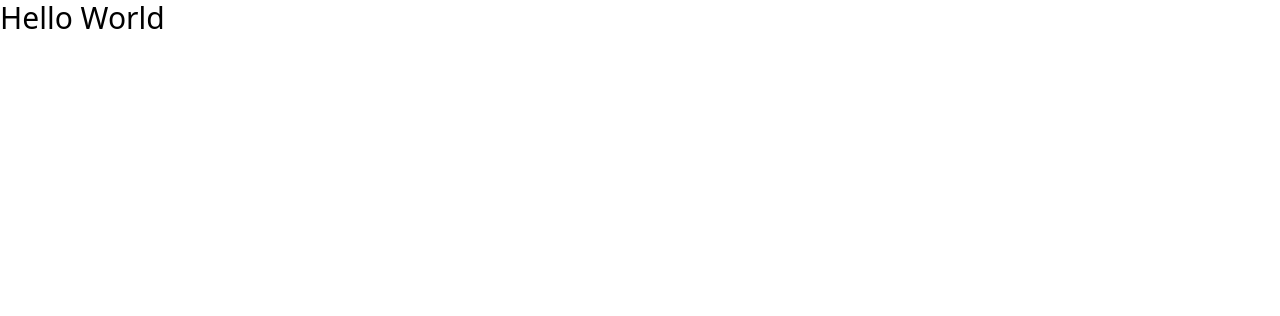
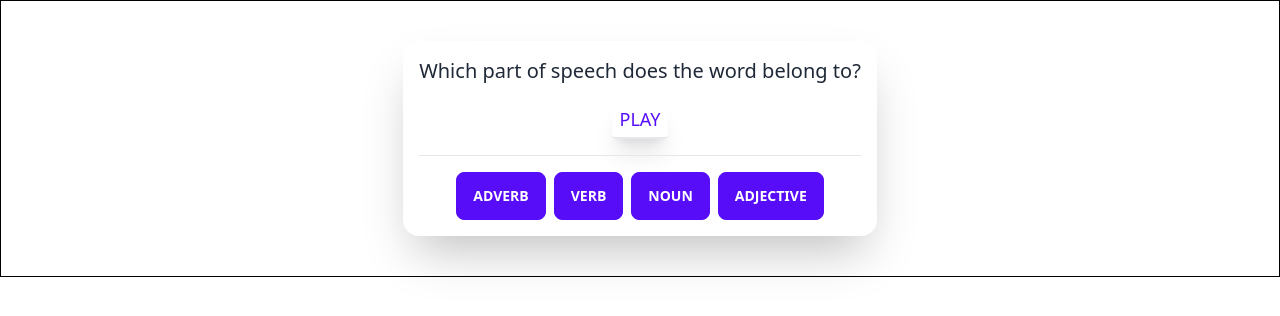
Before and after one commit to KhaledElkhoreby/Nagwa-Project, a React (Create React App) app in the folder client/: page / in a window 1280 px wide. Shown: the top 316 px of the page. Built offline with nearby package versions, Linux system fonts and the light colour scheme.

Commit message:
Add logic for Choices component

```diff
--- a/client/package.json
+++ b/client/package.json
@@ -3,6 +3,7 @@
   "version": "0.1.0",
   "private": true,
   "dependencies": {
+    "@reduxjs/toolkit": "^1.8.3",
     "@testing-library/jest-dom": "^5.14.1",
     "@testing-library/react": "^13.0.0",
     "@testing-library/user-event": "^13.2.1",
@@ -10,8 +11,10 @@
     "@types/node": "^16.7.13",
     "@types/react": "^18.0.0",
     "@types/react-dom": "^18.0.0",
+    "daisyui": "^2.20.0",
     "react": "^18.2.0",
     "react-dom": "^18.2.0",
+    "react-redux": "^8.0.2",
     "react-scripts": "5.0.1",
     "typescript": "^4.4.2",
     "web-vitals": "^2.1.0"
--- a/client/src/App.css
+++ /dev/null
@@ -1,38 +0,0 @@
-.App {
-  text-align: center;
-}
-
-.App-logo {
-  height: 40vmin;
-  pointer-events: none;
-}
-
-@media (prefers-reduced-motion: no-preference) {
-  .App-logo {
-    animation: App-logo-spin infinite 20s linear;
-  }
-}
-
-.App-header {
-  background-color: #282c34;
-  min-height: 100vh;
-  display: flex;
-  flex-direction: column;
-  align-items: center;
-  justify-content: center;
-  font-size: calc(10px + 2vmin);
-  color: white;
-}
-
-.App-link {
-  color: #61dafb;
-}
-
-@keyframes App-logo-spin {
-  from {
-    transform: rotate(0deg);
-  }
-  to {
-    transform: rotate(360deg);
-  }
-}
--- a/client/src/App.tsx
+++ b/client/src/App.tsx
@@ -1,7 +1,10 @@
-import './App.css';
-
+import Practice from './pages/Practice';
 function App() {
-  return <h1 className="text-3xl">Hello World</h1>;
+  return (
+    <div className="container border border-black grid place-content-center py-10 text-center">
+      <Practice />
+    </div>
+  );
 }
 
 export default App;
--- /dev/null
+++ b/client/src/components/Choices.tsx
@@ -0,0 +1,38 @@
+import { MouseEvent, useState } from 'react';
+
+interface IAnswerStatus {
+  status: 'correct' | 'wrong' | 'undetermined';
+}
+
+export default function Choices({ CorrectPos }: { CorrectPos: string }) {
+  const posArray = ['adverb', 'verb', 'noun', 'adjective'];
+  const [answerStatus, setAnswerStatus] = useState<IAnswerStatus>({
+    status: 'undetermined',
+  });
+
+  const onClickHandler = (event: MouseEvent) => {
+    const button = event.target as HTMLButtonElement;
+    button.classList.remove('btn-primary');
+    if (button.textContent === CorrectPos) {
+      setAnswerStatus((prev) => ({ ...prev, status: 'correct' }));
+      button.classList.add('disabled:btn-success');
+    } else {
+      button.classList.add('disabled:btn-error');
+      setAnswerStatus((prev) => ({ ...prev, status: 'wrong' }));
+    }
+  };
+
+  return (
+    <section className=" flex gap-2 justify-center items-center">
+      {posArray.map((pos) => (
+        <button
+          className={`btn btn-primary `}
+          onClick={onClickHandler}
+          disabled={answerStatus.status !== 'undetermined'}
+        >
+          {pos}
+        </button>
+      ))}
+    </section>
+  );
+}
--- /dev/null
+++ b/client/src/components/Question.tsx
@@ -0,0 +1,10 @@
+export default function Question({ word }: { word: string }) {
+  return (
+    <>
+      <h1 className="text-xl">Which part of speech does the word belong to?</h1>
+      <h2 className="text-lg text- shadow-xl border-b-2 max-w-min mx-auto px-2 py-1 rounded uppercase text-primary">
+        {word}
+      </h2>
+    </>
+  );
+}
--- /dev/null
+++ b/client/src/pages/Practice.tsx
@@ -0,0 +1,12 @@
+import Choices from '../components/Choices';
+import Question from '../components/Question';
+
+export default function practice() {
+  return (
+    <div className="card card-compact bg-base-100 shadow-2xl p-4 gap-y-4">
+      <Question word="play" />
+      <hr />
+      <Choices CorrectPos="noun" />
+    </div>
+  );
+}
--- /dev/null
+++ b/client/src/pages/Rank.tsx
@@ -0,0 +1,3 @@
+export default function Rank() {
+  return <div>Rank</div>;
+}
--- a/client/tailwind.config.js
+++ b/client/tailwind.config.js
@@ -3,6 +3,19 @@ module.exports = {
   content: ['./src/**/*.{js,jsx,ts,tsx}'],
   theme: {
     extend: {},
+    container: {
+      padding: {
+        DEFAULT: '1rem',
+        sm: '2rem',
+        lg: '4rem',
+        xl: '5rem',
+        '2xl': '6rem',
+      },
+      center: true,
+    },
   },
-  plugins: [],
+  daisyui: {
+    themes: ['light'],
+  },
+  plugins: [require('daisyui')],
 };
```
Also changed, not shown: 1 other file (tests, documents, lock files or other folders).
